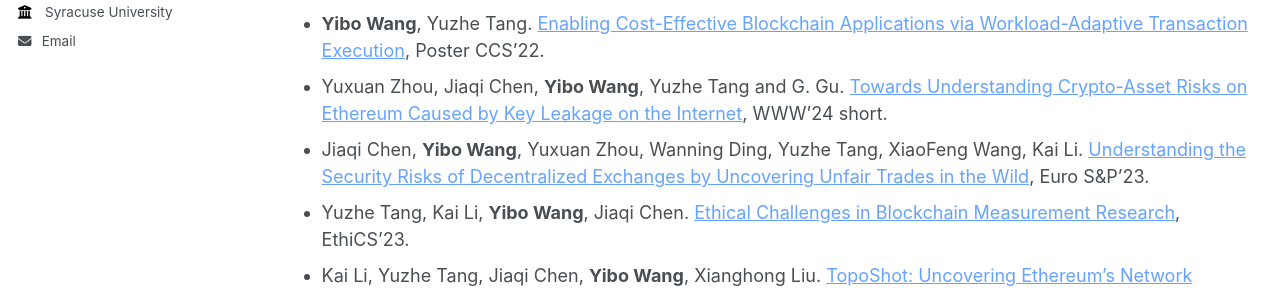
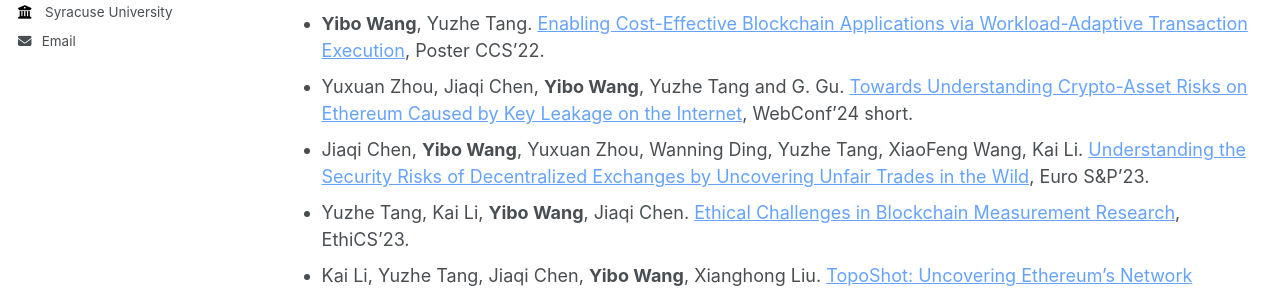
Before and after one commit to wangyibo0308/wangyibo0308.github.io, a Jekyll site: the page built from _pages/publication.md, in a window 1280 px wide. Shown: the part 340-633 px from the top of the page. Built offline with Jekyll 4.4.1, drawn with Linux system fonts in a browser that asks for light colours.

Commit message:
Update publication.md

```diff
--- a/_pages/publication.md
+++ b/_pages/publication.md
@@ -12,7 +12,7 @@ author_profile: true
      - An extension of this work is published in **TSE'23**. [[pdf](https://ieeexplore.ieee.org/abstract/document/10018598)]
 - Kai Li, **Yibo Wang**, Yuzhe Tang. [DETER: Denial of Ethereum Txpool sERvices](https://dl.acm.org/doi/10.1145/3460120.3485369), **CCS'21**. [[slides](https://docs.google.com/presentation/d/1geTDmLd-Q78fwN9gy-qvO5XDjb3sIPuWy3bO0T5ZECM/edit#slide=id.gfb8e1818a2_0_0)]
 - **Yibo Wang**, Yuzhe Tang. [Enabling Cost-Effective Blockchain Applications via Workload-Adaptive Transaction Execution](https://dl.acm.org/doi/pdf/10.1145/3548606.3563505), Poster CCS'22.
-- Yuxuan Zhou, Jiaqi Chen, **Yibo Wang**, Yuzhe Tang and G. Gu. [Towards Understanding Crypto-Asset Risks on Ethereum Caused by Key Leakage on the Internet](https://dl.acm.org/doi/10.1145/3589335.3651573), WWW'24 short.
+- Yuxuan Zhou, Jiaqi Chen, **Yibo Wang**, Yuzhe Tang and G. Gu. [Towards Understanding Crypto-Asset Risks on Ethereum Caused by Key Leakage on the Internet](https://dl.acm.org/doi/10.1145/3589335.3651573), WebConf'24 short.
 - Jiaqi Chen, **Yibo Wang**, Yuxuan Zhou, Wanning Ding, Yuzhe Tang, XiaoFeng Wang, Kai Li. [Understanding the Security Risks of Decentralized Exchanges by Uncovering Unfair Trades in the Wild](https://ieeexplore.ieee.org/document/10190515), Euro S&P'23.
 - Yuzhe Tang, Kai Li, **Yibo Wang**, Jiaqi Chen. [Ethical Challenges in Blockchain Measurement Research](https://www.ndss-symposium.org/wp-content/uploads/2023/02/ethics2023-235725-paper.pdf), EthiCS'23.
 - Kai Li, Yuzhe Tang, Jiaqi Chen, **Yibo Wang**, Xianghong Liu. [TopoShot: Uncovering Ethereum’s Network Topology Leveraging Replacement Transactions](https://dl.acm.org/doi/abs/10.1145/3487552.3487814), **IMC'21**.
```
